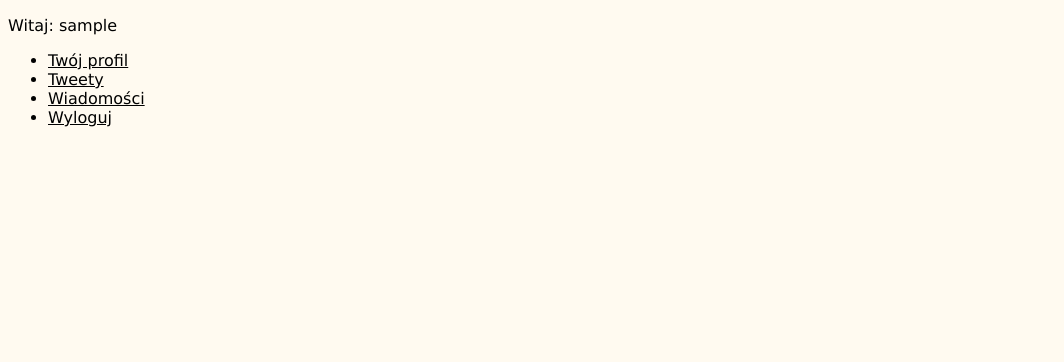
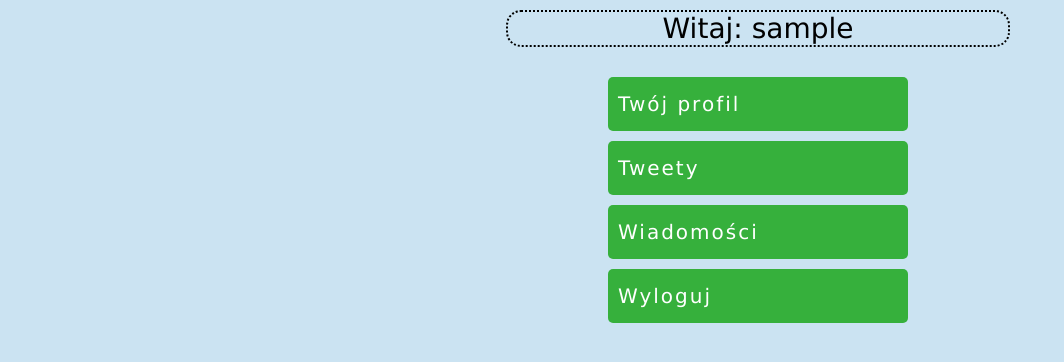
Before and after one commit to ChristopherCL/Twitter, a PHP site: page / in a window 1280 px wide; the page is wider, and only the part inside the window is pictured. Shown: the top 362 px of that part, without its empty margins (0-1064 px from the left). Run offline with PHP 8.4, Linux system fonts and the light colour scheme; the visitor is signed in with stand-in values (Sample User, id 1).

Commit message:
CSS work

```diff
--- a/CSS/style.css
+++ b/CSS/style.css
@@ -1,22 +1,28 @@
 body
 {
-    background-color: #FFFAF0;
+    background-color: #CBE3F2;
     font-family: Verdana;
 }
 
 a:link
 {
-    color:black;
+    color: white;
+    text-decoration: none;
+    display: block;
 }
 
 a:visited
 {
-    color: black;
+    color: white;
+    text-decoration: none;
+    display: block;
 }
 
 a:hover
 {
-    color: blue;
+    color: white;
+    text-decoration: none;
+    display: block;
 }
 
 .container
@@ -26,8 +32,17 @@ a:hover
     margin-right: auto;
 }
 
+.textInput
+{
+    text-align: center;
+    margin-left: auto;
+    margin-right: auto;
+}
+
 .Tweet
 {
+    margin-left: auto;
+    margin-right: auto;
     font-size: 12px;
     width: 500px;
     text-align: center;
@@ -38,6 +53,8 @@ a:hover
 
 .Comment
 {
+    margin-left: auto;
+    margin-right: auto;
     font-size: 12px;
     width: 500px;
     text-align: center;
@@ -46,8 +63,17 @@ a:hover
     border-radius: 15px;
 }
 
+#messages
+{
+    width: 1500px;
+    margin-left: auto;
+    margin-right: auto;
+    text-align: left;
+}
+
 .SendedMessage
 {
+
     margin-top: 10px;
     font-size: 12px;
     width: 500px;
@@ -59,6 +85,7 @@ a:hover
 
 .ReceivedMessage
 {
+
     margin-top: 10px;
     font-size: 12px;
     width: 500px;
@@ -70,22 +97,41 @@ a:hover
 
 #ReceivedMessages
 {
-    text-align: center;
+    margin-left: 150px;
+    margin-right: 120px;
     float: left;
     padding: 10px;
+    text-align: center;
+
 }
 
 #SendedMessages
 {
-    text-align: center;
+    margin-right: 150px;
     float: left;
     padding: 10px;
+    text-align: center;
+}
+
+#Welcome
+{
+    text-align: center;
+    margin-left: auto;
+    margin-right: auto;
+    margin-top: 10px;
+    margin-bottom: 30px;
+    font-size: 28px;
+    border: 2px dotted #000000;
+    width: 500px;
+    border-radius: 15px;
 }
 
 #profile
 {
+    margin-left: auto;
+    margin-right: auto;
     margin-top: 10px;
-    font-size: 12px;
+    font-size: 20px;
     width: 500px;
     text-align: center;
     padding: 5px;
@@ -99,3 +145,110 @@ a:hover
     font-weight: 900;
     font-size: 20px;
 }
+
+#messages
+{
+    margin-left: auto;
+    margin-right: auto;
+}
+
+input[type=text],
+input[type=password]
+{
+    width: 300px;
+    background-color: #efefef;
+    color: #666;
+    border: 2px solid #ddd;
+    border-radius: 5px;
+    font-size: 20px;
+    padding: 10px;
+    box-sizing: border-box;
+    outline: none;
+
+}
+
+input[type=text]:focus,
+input[type=password]:focus
+{
+    color: #428c42;
+}
+
+input[type=submit]
+{
+    width: 300px;
+    background-color: #36b03c;
+    font-size: 20px;
+    color: white;
+    padding: 15px 10px;
+    margin-top: 10px;
+    border: none;
+    border-radius: 5px;
+    cursor: pointer;
+    letter-spacing: 2px;
+    outline: none;
+}
+
+input[type=submit]:hover
+{
+    background-color: #37b93d;
+}
+
+textarea
+{
+    width: 300px;
+    background-color: #ffffff;
+    font-size: 20px;
+    color: white;
+    padding: 15px 10px;
+    margin-top: 10px;
+    border: none;
+    border-radius: 5px;
+    outline: none;
+}
+
+textarea:focus
+{
+    color: #428c42;
+}
+
+.link
+{
+    margin-left: auto;
+    margin-right: auto;
+    width: 300px;
+    background-color: #36b03c;
+    font-size: 20px;
+    color: white;
+    padding: 15px 10px;
+    margin-top: 10px;
+    border: none;
+    border-radius: 5px;
+    cursor: pointer;
+    letter-spacing: 2px;
+    outline: none;
+    box-sizing: border-box;
+}
+
+.innerLink
+{
+    margin-left: auto;
+    margin-right: auto;
+    width: 300px;
+    background-color: #304ac4;
+    font-size: 12px;
+    color: white;
+    padding: 2px 2px;
+    margin-top: 10px;
+    border: none;
+    border-radius: 5px;
+    cursor: pointer;
+    letter-spacing: 2px;
+    outline: none;
+    box-sizing: border-box;
+}
+
+select
+{
+    width: 300px;
+
+}
--- a/Templates/commentsTemplate.html
+++ b/Templates/commentsTemplate.html
@@ -2,6 +2,8 @@
     <p>Wysłany: {{tweetCreationDate}}</p>
     <p>Od: {{commentSender}}</p>
     <p>{{textOfComment}}</p>
-    <p><a href="tweets.php">Powrót do tweetów</a></p>
+    <a href="tweets.php">
+        <div class="innerLink">Powrót do tweetów</div>
+    </a>
 </div>
 <br>
--- a/Templates/tweetsTemplate.html
+++ b/Templates/tweetsTemplate.html
@@ -3,6 +3,8 @@
     <p>Od: {{userId}}</p>
     <p>Treść: {{textOfTweet}}</p>
     <p>Liczba komentarzy: {{numberOfComments}}</p>
-    <p><a href="comments.php?tweetId={{tweetId}}">Pokaż komentarze</a></p>
+    <a href="comments.php?tweetId={{tweetId}}">
+        <div class="innerLink">Pokaż komentarze</div>
+    </a>
 </div>
 <br>
--- a/Templates/userActivityTemplate.html
+++ b/Templates/userActivityTemplate.html
@@ -1,7 +1,9 @@
-<div>
+<div style="text-align: center">
     <p>Ilość wysłanych Tweetów: {{numberOfTweets}}</p>
     <p>Ilość otrzymaych wiadmości: {{numberOfMessages}}</p>
     <p>Liczba wysłanych komentarzy: {{numberOfComments}}</p>
-    <p><a href="accountUpdate.php">Zmień swoje dane</a></p>
+        <a href="accountUpdate.php">
+            <div class="link">Zmień swoje dane</div>
+        </a>
 </div>
 <br>
--- a/index.php
+++ b/index.php
@@ -22,22 +22,19 @@ require_once 'library.php';
 
     <div class="container">
         <div id="mainPage">
-            <p class="navbar-brand">Witaj: <?php echo $loggedUser->getUserName();?></p>
-
-            <ul>
-                <li>
-                    <a href="profile.php">Twój profil</a>
-                </li>
-                <li>
-                    <a href="tweets.php">Tweety</a>
-                </li>
-                <li>
-                    <a href="messages.php">Wiadomości</a>
-                </li>
-                <li>
-                    <a href="logout.php">Wyloguj</a>
-                </li>
-            </ul>
+            <div id="Welcome">Witaj: <?php echo $loggedUser->getUserName();?></div>
+            <a href="profile.php">
+                <div class="link">Twój profil</div>
+            </a>
+            <a href="tweets.php">
+                <div class="link">Tweety</div>
+            </a>
+            <a href="messages.php">
+                <div class="link">Wiadomości</div>
+            </a>
+            <a href="logout.php">
+                <div class="link"> Wyloguj</div>
+            </a>
         </div>
     </div>
 
--- a/profile.php
+++ b/profile.php
@@ -19,7 +19,9 @@ require_once __DIR__.'/Functions/connectionToTwitterDataBase.php';
             <div id="profile">
                 <p>Informacje dotyczące Twojego konta:</p>
                 <?php User::printUserActivity($connectionToDB, $_SESSION['loggedUserId']);?>
-                <a href="deleteAccount.php">Usuń swoje konto</a>
+                <a href="deleteAccount.php">
+                    <div class="link" style="background-color: red">Usuń swoje konto</div>
+                </a>
             </div>
 
         </div>
```
Also changed, not shown: accountUpdate.php (+14 -25 lines), comments.php (+12 -6 lines), login.php (+16 -15 lines), messages.php (+6 -2 lines), register.php (+11 -19 lines), tweets.php (+9 -7 lines).
